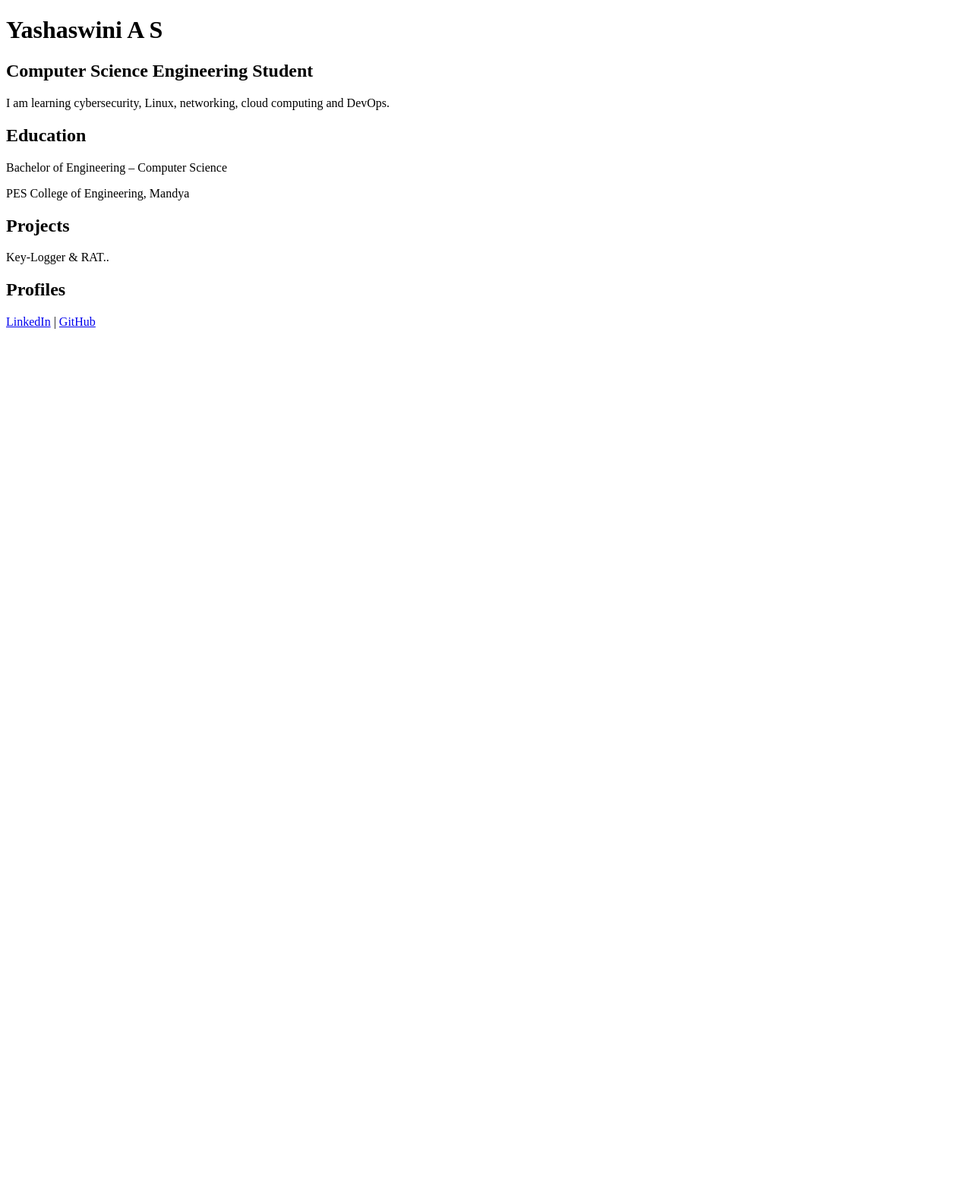
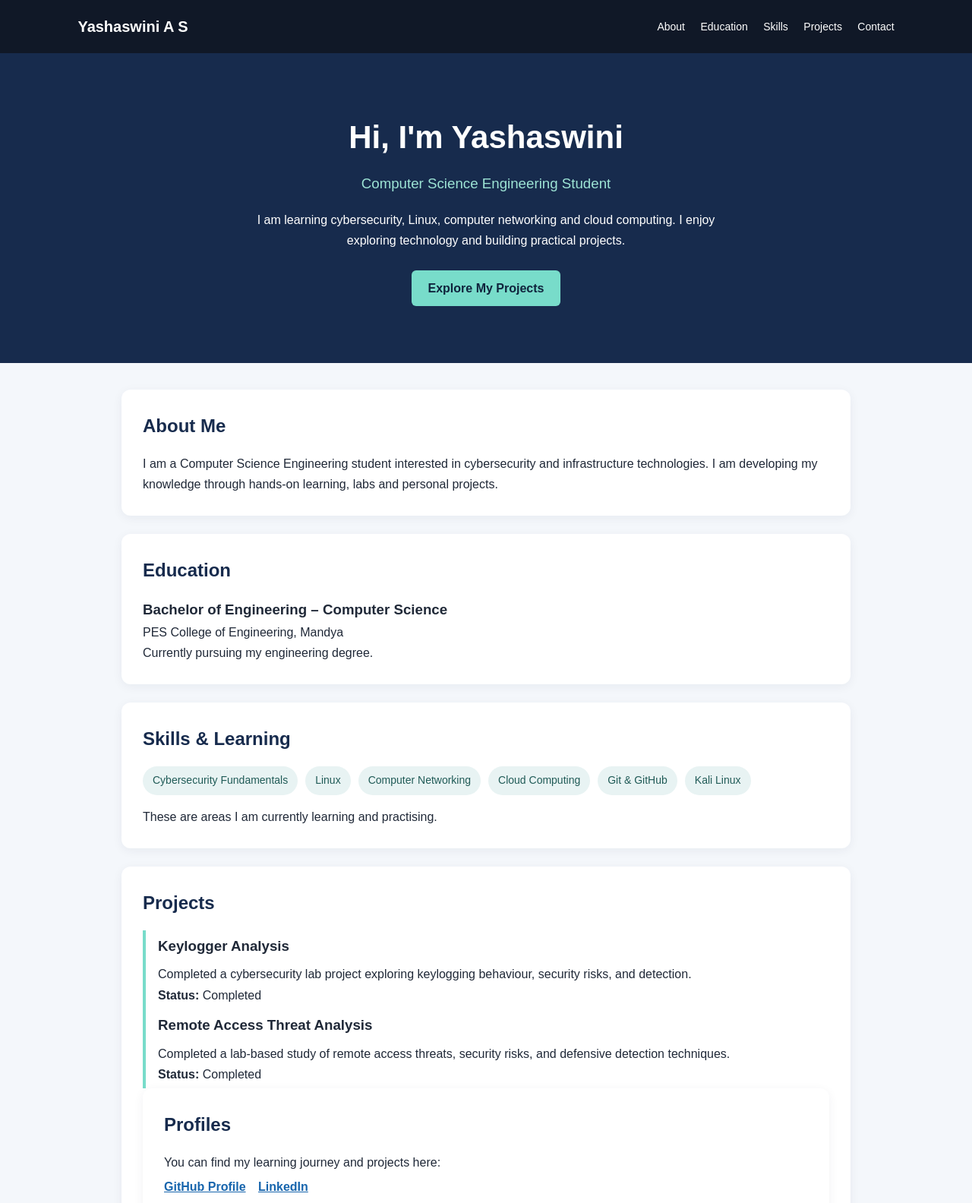
Before and after one commit to YashaswiniAS30/yashaswiniAS.github.io, a plain HTML site: page index.html in a window 1280 px wide. Shown: the top 1584 px of the page at 76% size. Before the commit the page ends 800 px from the top, so only its background shows below. Drawn offline with Linux system fonts and the light colour scheme.

Commit message:
Revise portfolio title and meta description
Updated the title and description meta tags to reflect a focus on cybersecurity. Added styling and structured content for better presentation.

```diff
--- a/index.html
+++ b/index.html
@@ -4,30 +4,272 @@
 <head>
   <meta charset="UTF-8">
   <meta name="viewport" content="width=device-width, initial-scale=1.0">
-  <title>Yashaswini A S | Computer Science Student</title>
-  <meta name="description" content="Personal portfolio of Yashaswini A S, Computer Science Engineering student interested in cybersecurity, Linux, Cloud and DevOps.">
+
+  <title>Yashaswini A S | Cybersecurity Student</title>
+
+  <meta name="description"
+    content="Yashaswini A S is a Computer Science Engineering student learning cybersecurity, Linux, networking and cloud computing.">
+
+  <style>
+    * {
+      margin: 0;
+      padding: 0;
+      box-sizing: border-box;
+    }
+
+    body {
+      font-family: Arial, sans-serif;
+      background: #f4f7fb;
+      color: #202938;
+      line-height: 1.7;
+    }
+
+    header {
+      background: #101827;
+      color: white;
+      padding: 18px 8%;
+      display: flex;
+      justify-content: space-between;
+      align-items: center;
+      flex-wrap: wrap;
+      gap: 12px;
+    }
+
+    header h2 {
+      font-size: 20px;
+    }
+
+    nav a {
+      color: white;
+      text-decoration: none;
+      margin-left: 16px;
+      font-size: 14px;
+    }
+
+    nav a:hover {
+      color: #78dcca;
+    }
+
+    .hero {
+      background: #172b4d;
+      color: white;
+      padding: 75px 8%;
+      text-align: center;
+    }
+
+    .hero h1 {
+      font-size: 42px;
+      margin-bottom: 10px;
+    }
+
+    .hero h3 {
+      color: #9de4d5;
+      font-weight: normal;
+      margin-bottom: 18px;
+    }
+
+    .hero p {
+      max-width: 650px;
+      margin: 0 auto 25px;
+    }
+
+    .button {
+      display: inline-block;
+      background: #78dcca;
+      color: #10243d;
+      padding: 10px 22px;
+      border-radius: 6px;
+      text-decoration: none;
+      font-weight: bold;
+    }
+
+    main {
+      max-width: 1000px;
+      margin: auto;
+      padding: 35px 20px;
+    }
+
+    section {
+      background: white;
+      padding: 28px;
+      margin-bottom: 24px;
+      border-radius: 12px;
+      box-shadow: 0 3px 14px rgba(20, 40, 70, 0.06);
+    }
+
+    section h2 {
+      color: #172b4d;
+      margin-bottom: 15px;
+    }
+
+    .skills {
+      display: flex;
+      flex-wrap: wrap;
+      gap: 10px;
+    }
+
+    .skill {
+      background: #e8f3f3;
+      color: #205b57;
+      padding: 7px 13px;
+      border-radius: 20px;
+      font-size: 14px;
+    }
+
+    .project {
+      border-left: 4px solid #78dcca;
+      padding: 5px 0 5px 16px;
+    }
+
+    .project h3 {
+      margin-bottom: 8px;
+    }
+
+    .links a {
+      display: inline-block;
+      margin: 5px 12px 5px 0;
+      color: #1765ad;
+      font-weight: bold;
+    }
+
+    footer {
+      text-align: center;
+      background: #101827;
+      color: white;
+      padding: 20px;
+      font-size: 14px;
+    }
+
+    @media (max-width: 600px) {
+      header {
+        justify-content: center;
+        text-align: center;
+      }
+
+      nav a {
+        margin: 5px;
+      }
+
+      .hero h1 {
+        font-size: 32px;
+      }
+
+      section {
+        padding: 20px;
+      }
+    }
+  </style>
 </head>
+
 <body>
-  <h1>Yashaswini A S</h1>
-  <h2>Computer Science Engineering Student</h2>
 
+  <header>
+    <h2>Yashaswini A S</h2>
+
+    <nav>
+      <a href="#about">About</a>
+      <a href="#education">Education</a>
+      <a href="#skills">Skills</a>
+      <a href="#projects">Projects</a>
+      <a href="#contact">Contact</a>
+    </nav>
+  </header>
+
+  <div class="hero">
+    <h1>Hi, I'm Yashaswini</h1>
+
+    <h3>Computer Science Engineering Student</h3>
+
+    <p>
+      I am learning cybersecurity, Linux, computer networking and
+      cloud computing. I enjoy exploring technology and building practical projects.
+    </p>
+
+    <a class="button" href="#projects">Explore My Projects</a>
+  </div>
+
+  <main>
+
+    <section id="about">
+      <h2>About Me</h2>
+
+      <p>
+        I am a Computer Science Engineering student interested
+        in cybersecurity and infrastructure technologies.
+        I am developing my knowledge through hands-on learning,
+        labs and personal projects.
+      </p>
+    </section>
+
+    <section id="education">
+      <h2>Education</h2>
+
+      <h3>Bachelor of Engineering – Computer Science</h3>
+
+      <p>PES College of Engineering, Mandya</p>
+
+      <p>Currently pursuing my engineering degree.</p>
+    </section>
+
+    <section id="skills">
+      <h2>Skills & Learning</h2>
+
+      <div class="skills">
+        <span class="skill">Cybersecurity Fundamentals</span>
+        <span class="skill">Linux</span>
+        <span class="skill">Computer Networking</span>
+        <span class="skill">Cloud Computing</span>
+        <span class="skill">Git & GitHub</span>
+        <span class="skill">Kali Linux</span>
+      </div>
+
+      <p style="margin-top: 15px;">
+        These are areas I am currently learning and practising.
+      </p>
+    </section>
+
+    <section id="projects">
+      <h2>Projects</h2>
+
+      <div class="project">
+  <h3>Keylogger Analysis</h3>
   <p>
-    I am learning cybersecurity, Linux, networking,
-    cloud computing and DevOps.
+    Completed a cybersecurity lab project exploring
+    keylogging behaviour, security risks, and detection.
   </p>
+  <p><strong>Status:</strong> Completed</p>
+</div>
 
-  <h2>Education</h2>
-  <p>Bachelor of Engineering – Computer Science</p>
-  <p>PES College of Engineering, Mandya</p>
+<div class="project">
+  <h3>Remote Access Threat Analysis</h3>
+  <p>
+    Completed a lab-based study of remote access threats,
+    security risks, and defensive detection techniques.
+  </p>
+  <p><strong>Status:</strong> Completed</p>
+</div>
 
-  <h2>Projects</h2>
-  <p>Key-Logger & RAT..</p>
+    <section id="contact">
+      <h2>Profiles</h2>
 
-  <h2>Profiles</h2>
-  <p>
-    <a href="https://www.linkedin.com/">LinkedIn</a>
-    |
-    <a href="https://github.com/">GitHub</a>
-  </p>
+      <p>You can find my learning journey and projects here:</p>
+
+      <div class="links">
+        <a href="https://github.com/YashaswiniAS30">
+          GitHub Profile
+        </a>
+
+        <a href="https://www.linkedin.com/">
+          LinkedIn
+        </a>
+      </div>
+    </section>
+
+  </main>
+
+  <footer>
+    <p>© 2026 Yashaswini A S | Personal Portfolio</p>
+  </footer>
+
 </body>
 </html>
```
